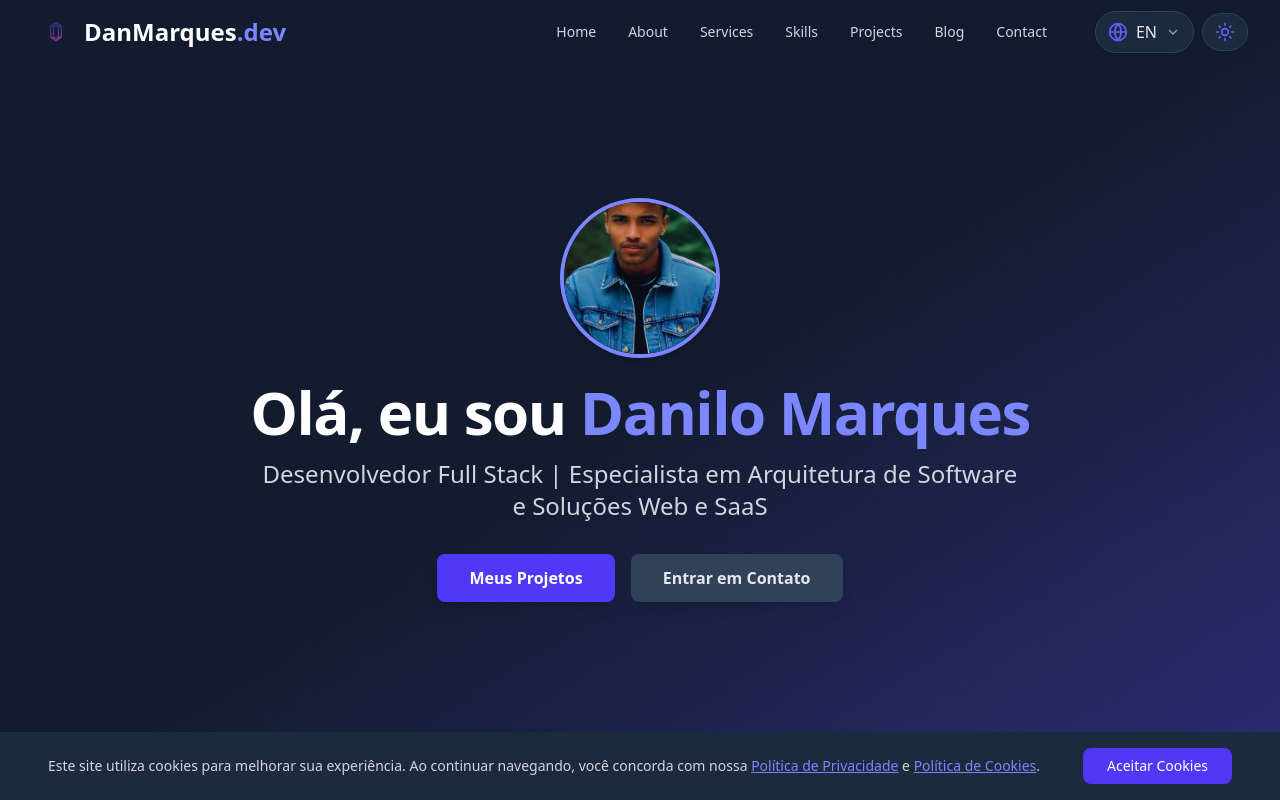
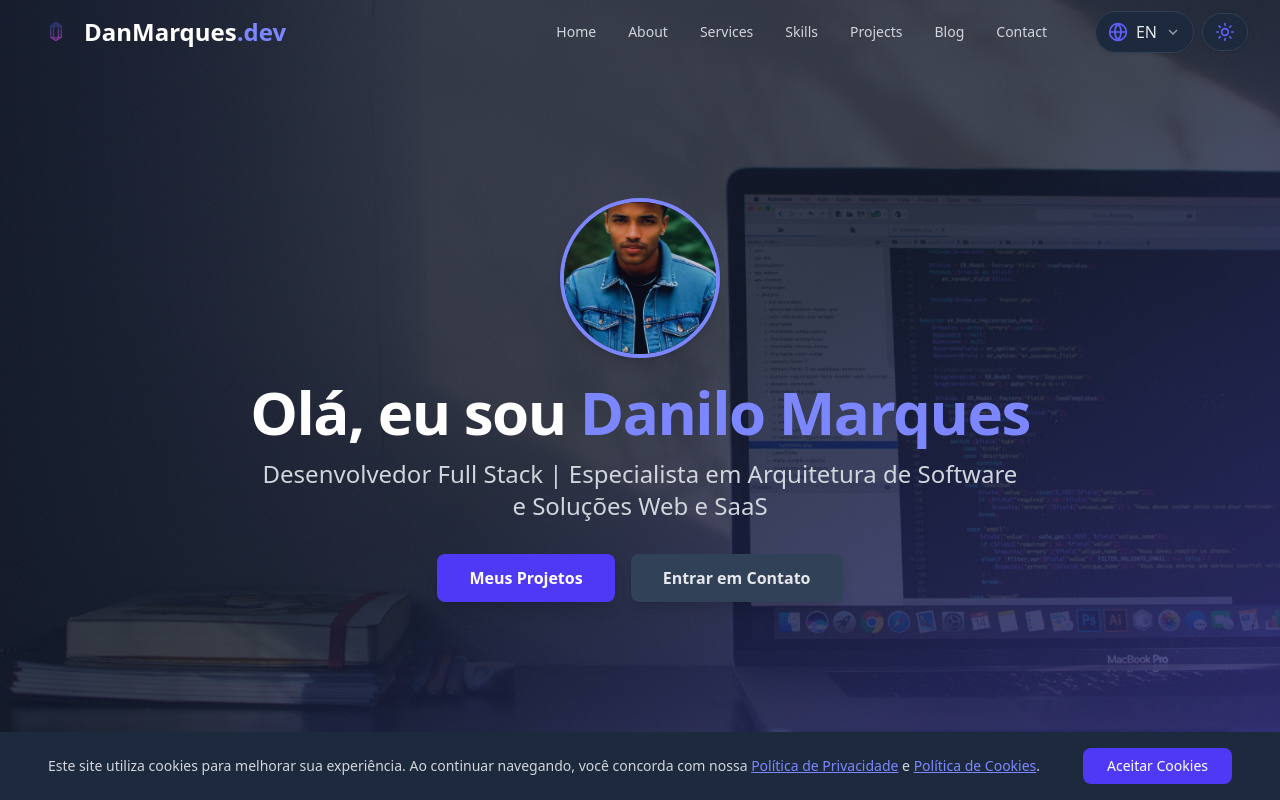
Before and after one commit to danmarquees/danmarquees-portfolio, a React (Vite) app: page / in a window 1280 px wide. Shown: the top 800 px of the page. Built offline with nearby package versions, Linux system fonts and the light colour scheme; no server answers.

Commit message:
feat: Adição de imagem de fundo na HeroSection

```diff
--- a/index.html
+++ b/index.html
@@ -2,8 +2,8 @@
 <html lang="pt-br">
     <head>
         <meta charset="UTF-8" />
-        <link rel="icon" type="image/png" href="/icon.png" />
-        <link rel="shortcut icon" href="/icon.png" type="image/png" />
+        <link rel="icon" type="image/png" sizes="512x512" href="/icon.png" />
+        <link rel="shortcut icon" href="/icon.png" type="image/png" sizes="512x512" />
         <meta name="viewport" content="width=device-width, initial-scale=1.0" />
         <title>
             Danilo Marques - Desenvolvedor Full Stack | Portfólio Profissional
--- a/src/components/HeroSection.jsx
+++ b/src/components/HeroSection.jsx
@@ -10,6 +10,11 @@ const HeroSection = () => {
     <section
       id="home"
       className={`relative h-screen flex items-center justify-center text-center ${themeClasses.bgPrimary} ${themeClasses.textPrimary} overflow-hidden`}
+      style={{
+        backgroundImage: "url(/thumb.jpg)",
+        backgroundSize: "cover",
+        backgroundPosition: "center",
+      }}
     >
       {/* Efeito de fundo (opcional) */}
       <div
```
Also changed, not shown: public/icon.png, public/thumb.jpg (added).
